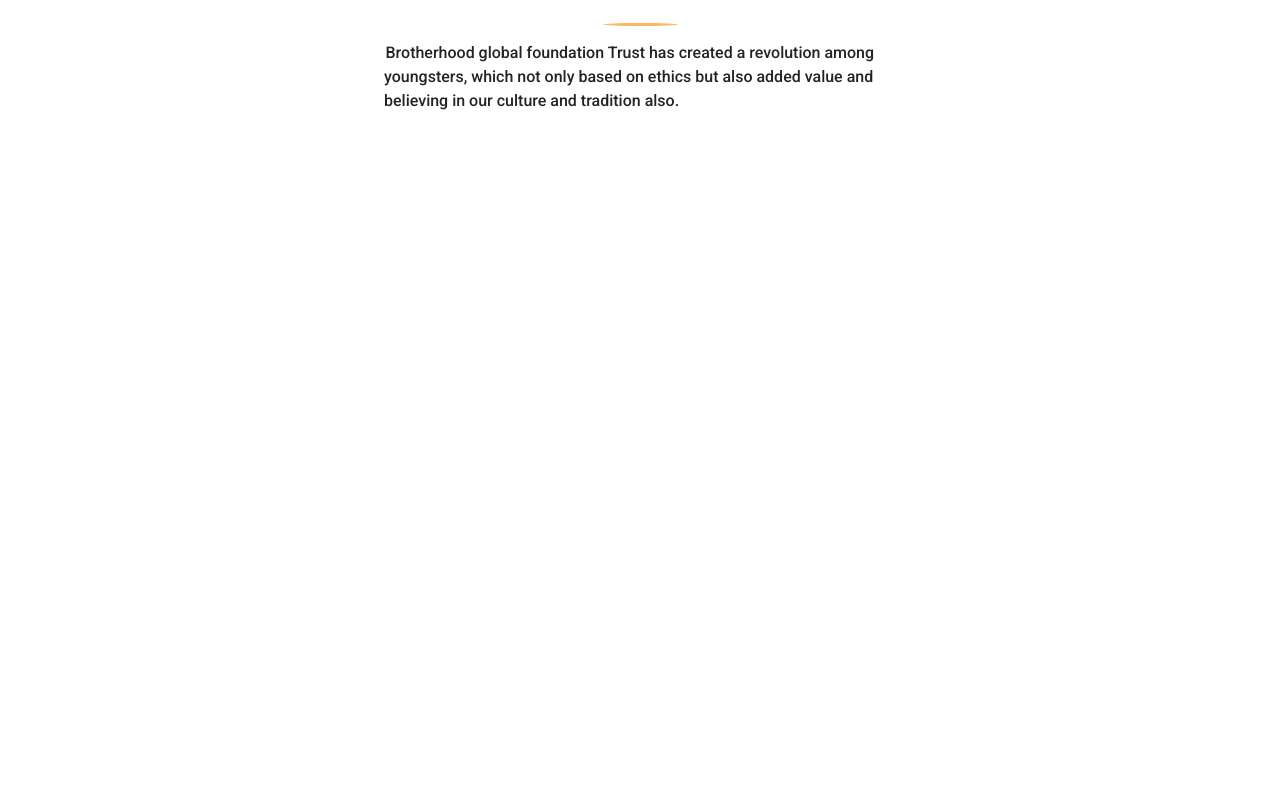
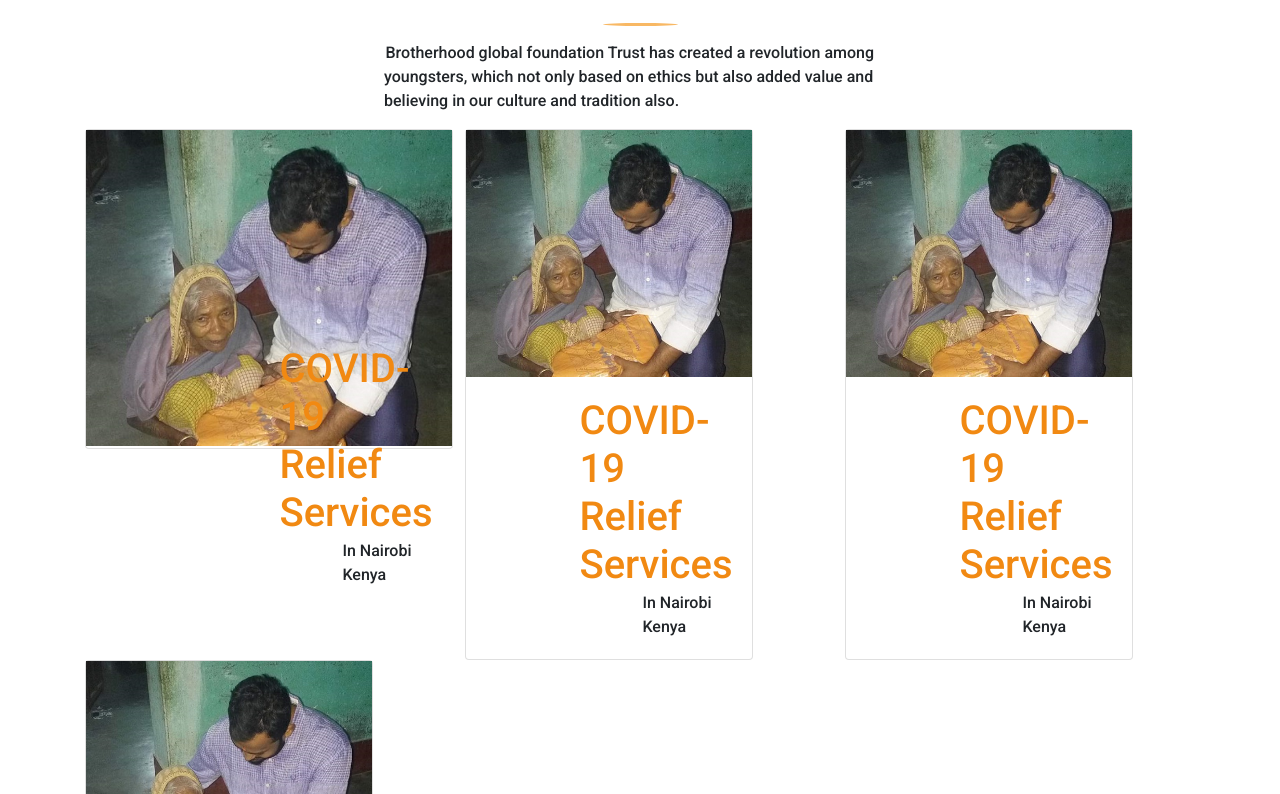
Before and after one commit to Trend20/ReactTask, a React (Create React App) app: page / in a window 1280 px wide. Shown: the part 1506-2300 px from the top of the page. Before the commit the page ends 1635 px from the top, so only its background shows below. Built offline with nearby package versions, Linux system fonts and the light colour scheme.

Commit message:
image render

```diff
--- a/src/components/help/Help.js
+++ b/src/components/help/Help.js
@@ -1,6 +1,7 @@
 import React, { Component } from 'react';
-import cardImage from '../../assets/img/blog1.jpeg';
 import './Help.css';
+import './Help.css';
+import CardImage from './cardimage/CardImage';
 
 class Help extends Component {
     render() {
@@ -16,6 +17,7 @@
                            our culture and tradition also.
                         </p>
                     </div>
+                    <CardImage />
             </div>
         );
     }
--- a/src/components/help/cardimage/CardImage.js
+++ b/src/components/help/cardimage/CardImage.js
@@ -1,4 +1,6 @@
 import React, { Component } from 'react';
+import './CardImage.css';
+import cardImage from '../../../assets/img/blog1.jpeg';
 
 export default class CardImage extends Component {
   render() {
```
